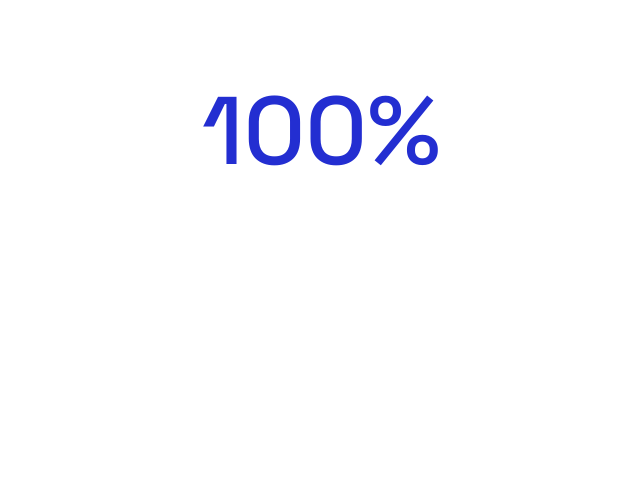
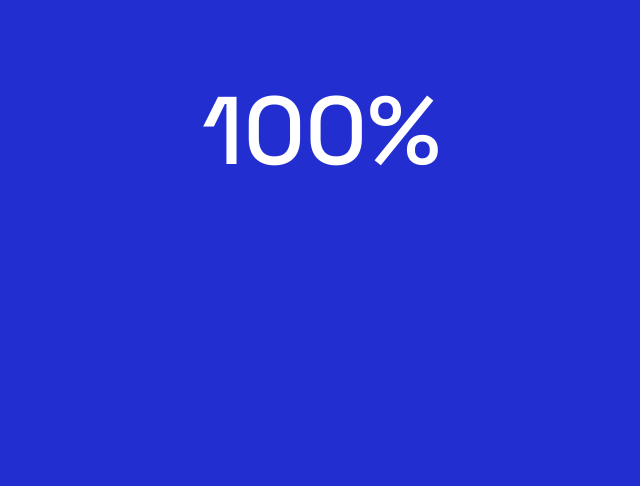
Before and after one commit to LoginamNet/aleksandr-chuchev-cv, a React (Vite) app: page / in a window 1280 px wide. Shown: the part 269-755 px from the top of the page, without its empty margins (356-996 px from the left). Built offline with nearby package versions, Linux system fonts and the light colour scheme.

Commit message:
refactor: refactor preloader hide animation

```diff
--- a/src/components/preloader/preloader.css
+++ b/src/components/preloader/preloader.css
@@ -5,13 +5,13 @@
   left: 0;
   width: 100%;
   height: 100%;
-  opacity: 0;
+  transform: translateY(100%);
   overflow: hidden;
   transition: 0.5s;
 }
 
 .preloader-shown {
-  opacity: 1;
+  transform: translateY(0);
 }
 
 .preloader__background-white,
@@ -19,7 +19,6 @@
   position: absolute;
   top: 0;
   height: 100%;
-  background-color: var(--cv-white);
   animation-name: preloader-bg;
   animation-timing-function: linear;
   animation-duration: 2s;
@@ -27,14 +26,14 @@
   overflow: hidden;
 }
 
-.preloader__background-white {
+.preloader__background-blue {
   left: 0;
-  background-color: var(--cv-white);
+  background-color: var(--cv-blue);
 }
 
-.preloader__background-blue {
+.preloader__background-white {
   right: 0;
-  background-color: var(--cv-blue);
+  background-color: var(--cv-white);
   animation-direction: reverse;
 }
 
--- a/src/components/preloader/preloader.tsx
+++ b/src/components/preloader/preloader.tsx
@@ -17,11 +17,27 @@ function Preloader(props: ComponentProps) {
   return (
     <ScrollLock>
       <div
-        className={`preloader ${!props.isPageLoaded ? 'preloader-shown' : ''}`}
+        className={`preloader ${!props.isPageLoaded ? 'preloader-shown' : ''} ${
+          props.isPageLoaded ? 'section-rounded-top' : ''
+        }`}
         onTransitionEnd={handleTransition}
       >
+        <div className="preloader__background-blue">
+          <div className="preloader__percentages-box preloader__percentages-box__align-left">
+            <div className="preloader__percentages-slider">
+              <div className="preloader__percentages">
+                {percentages.map((percent, key) => (
+                  <span key={key} className="preloader__percentages-box__text text-color-white">
+                    {percent}
+                  </span>
+                ))}
+              </div>
+            </div>
+            <span className="preloader__percentages-box__text text-color-white">%</span>
+          </div>
+        </div>
         <div className="preloader__background-white">
-          <div className="preloader__percentages-box preloader__percentages-box__align-left">
+          <div className="preloader__percentages-box preloader__percentages-box__align-right">
             <div className="preloader__percentages-slider">
               <div className="preloader__percentages">
                 {percentages.map((percent, key) => (
@@ -34,20 +50,6 @@ function Preloader(props: ComponentProps) {
             <span className="preloader__percentages-box__text text-color-blue">%</span>
           </div>
         </div>
-        <div className="preloader__background-blue">
-          <div className="preloader__percentages-box preloader__percentages-box__align-right">
-            <div className="preloader__percentages-slider">
-              <div className="preloader__percentages">
-                {percentages.map((percent, key) => (
-                  <span key={key} className="preloader__percentages-box__text text-color-white">
-                    {percent}
-                  </span>
-                ))}
-              </div>
-            </div>
-            <span className="preloader__percentages-box__text text-color-white">%</span>
-          </div>
-        </div>
       </div>
     </ScrollLock>
   );
```
